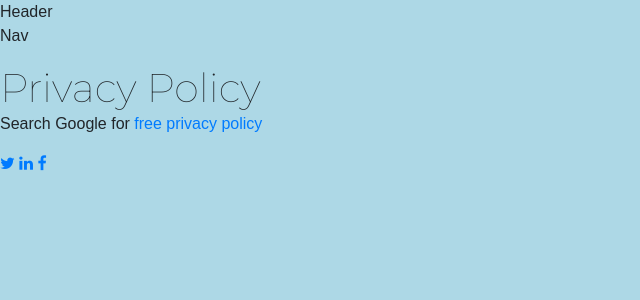
After one commit to Rabindra-Sapkota/Django-HandsOn, a Django app: page /privacy/ in a window 1280 px wide. The commit adds this page. Shown: the top 300 px of the page, without its empty margins (0-640 px from the left). Run offline with Django 4.2, Linux system fonts and the light colour scheme; some libraries are stand-ins or nearby versions.

Commit message:
Initial Setup

```diff
--- a/django_project/allpages/static/allpages/css/stylesheet.css
+++ b/django_project/allpages/static/allpages/css/stylesheet.css
@@ -15,7 +15,7 @@ backgroud-color: #262626
 body{
     font-family: 'Source Sans 3', sans-serif;
     margin: 0;
-    background-color: yellow;
+    background-color: lightblue;
 }
 
 h1, h2, h3{
--- /dev/null
+++ b/django_project/allpages/templates/allpages/about.html
@@ -0,0 +1,6 @@
+{% extends "allpages/base.html" %}
+
+{% block maincontent %}
+    <h1>About Us Page</h1>
+    <p>This is About Page</p>
+{% endblock maincontent %}
--- a/django_project/allpages/templates/allpages/base.html
+++ b/django_project/allpages/templates/allpages/base.html
@@ -6,14 +6,13 @@
 <head>
     <meta charset="UTF-8">
     <meta name="viewport" content="width=device-width, initial-scale=1.0">
-    <!-- Bootstrap 5 -->
-    <link rel="stylesheet" href="https://cdn.jsdelivr.net/npm/bootstrap@5.2.3/dist/css/bootstrap.min.css"
-        integrity="sha384-rbsA2VBKQhggwzxH7pPCaAqO46MgnOM80zW1RWuH61DGLwZJEdK2Kadq2F9CUG65" crossorigin="anonymous">
+    <!-- Bootstrap 4 -->
+    <link href="https://stackpath.bootstrapcdn.com/bootstrap/4.3.1/css/bootstrap.min.css" rel="stylesheet"
+        integrity="sha384-ggOyR0iXCbMQv3Xipma34MD+dH/1fQ784/j6cY/iJTQUOhcWr7x9JvoRxT2MZw1T" crossorigin="anonymous">
 
     <!-- Font Awesome -->
-    <link rel="stylesheet"
-        href="https://cdn.jsdelivr.net/npm/@fortawesome/fontawesome-free@6.2.1/css/fontawesome.min.css"
-        integrity="sha384-QYIZto+st3yW+o8+5OHfT6S482Zsvz2WfOzpFSXMF9zqeLcFV0/wlZpMtyFcZALm" crossorigin="anonymous">
+    <link href="https://stackpath.bootstrapcdn.com/font-awesome/4.7.0/css/font-awesome.min.css" rel="stylesheet"
+        integrity="sha384-wvfXpqpZZVQGK6TAh5PVlGOfQNHSoD2xbE+QkPxCAFlNEevoEH3Sl0sibVcOQVnN" crossorigin="anonymous">
 
     <!-- Site-wide style sheet -->
     <link href="{% static 'allpages/css/stylesheet.css' %}" rel="stylesheet">
@@ -25,7 +24,12 @@
 </head>
 
 <body>
-    <header>Header</header>
+    <header>
+        <!--
+        <img src="{% static 'allpages/images/logo.png' %}"" alt="">
+        -->
+        Header
+    </header>
     <nav>Nav</nav>
     <main>
         <!-- Template Section varies based on the page-->
@@ -33,7 +37,12 @@
 
         {% endblock maincontent %}
     </main>
-    <footer>Footer</footer>
+    <footer>
+        <!-- Class Name from font awesome added-->
+        <a href="https://twitter.com/TechTutorial15" class="fa fa-twitter" title="Twitter"></a>
+        <a href="https://www.linkedin.com/company/79095348" class="fa fa-linkedin" title="LinkedIn"></a>
+        <a href="https://www.facebook.com/teechtutorial" class="fa fa-facebook" title="Facebook Page"></a>
+    </footer>
 </body>
 
 </html>
--- /dev/null
+++ b/django_project/allpages/templates/allpages/index.html
@@ -0,0 +1,6 @@
+{% extends "allpages/base.html" %}
+
+{% block maincontent %}
+    <h1>Site Home Page</h1>
+    <p>This is Home Page</p>
+{% endblock maincontent %}
--- /dev/null
+++ b/django_project/allpages/templates/allpages/privacy.html
@@ -0,0 +1,10 @@
+<!-- Grab Generic Template-->
+{% extends "allpages/base.html" %}
+
+<!-- Page wise content-->
+{% block maincontent %}
+    <h1>Privacy Policy</h1>
+    <p>
+        Search Google for <a href="https://www.google.com/search?q=free+privacy+policy">free privacy policy</a>
+    </p>
+{% endblock maincontent %}
--- a/django_project/allpages/views.py
+++ b/django_project/allpages/views.py
@@ -1,3 +1,11 @@
 from django.shortcuts import render
 
 # Create your views here.
+def home_view(request):
+    return render(request, 'allpages/index.html')
+
+def about_view(request):
+    return render(request, 'allpages/about.html')
+
+def privacy_view(request):
+    return render(request, 'allpages/privacy.html')
--- a/django_project/django_project/urls.py
+++ b/django_project/django_project/urls.py
@@ -16,7 +16,11 @@ Including another URLconf
 """
 from django.contrib import admin
 from django.urls import path
+from allpages import views
 
 urlpatterns = [
     path('admin/', admin.site.urls),
+    path('', views.home_view, name="allpages-home"),
+    path('about/', views.about_view, name="allpages-about"),
+    path('privacy/', views.privacy_view, name="allpages-privacy"),
 ]
```
Also changed, not shown: README.md.
